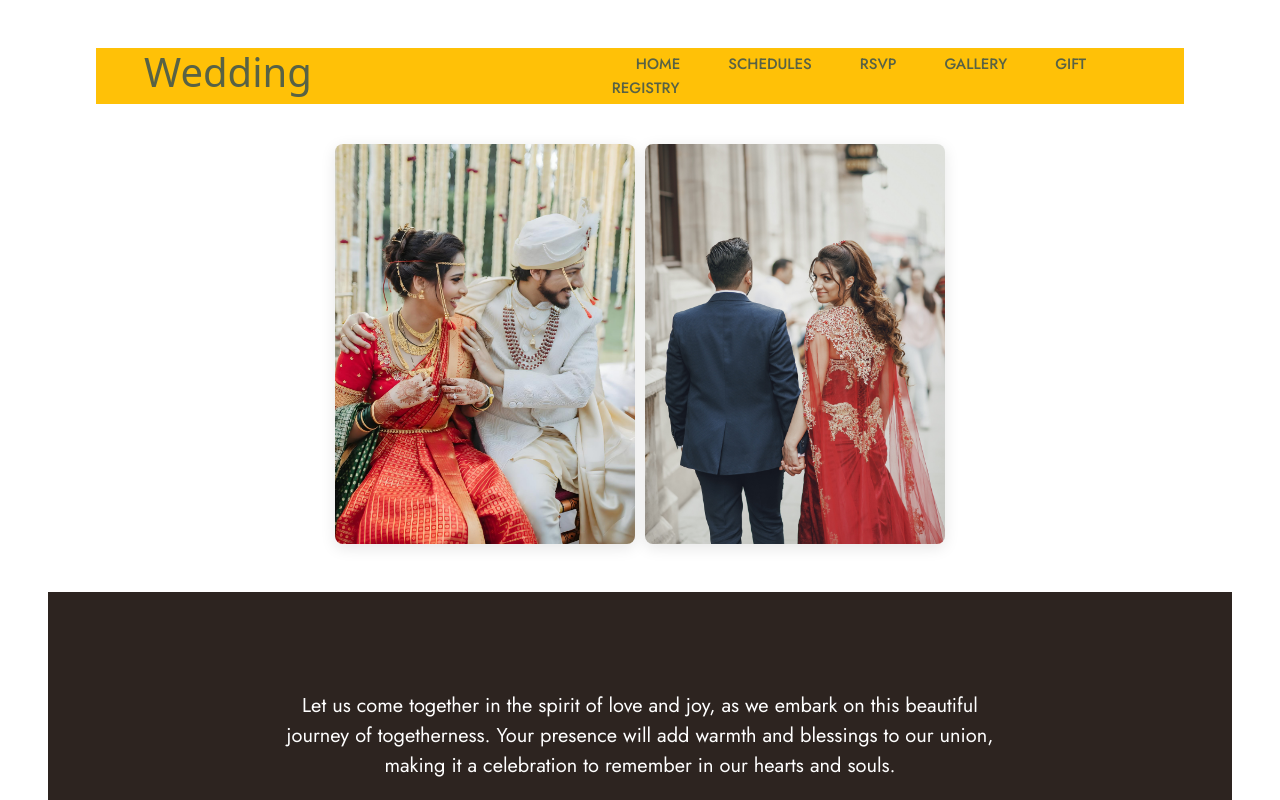
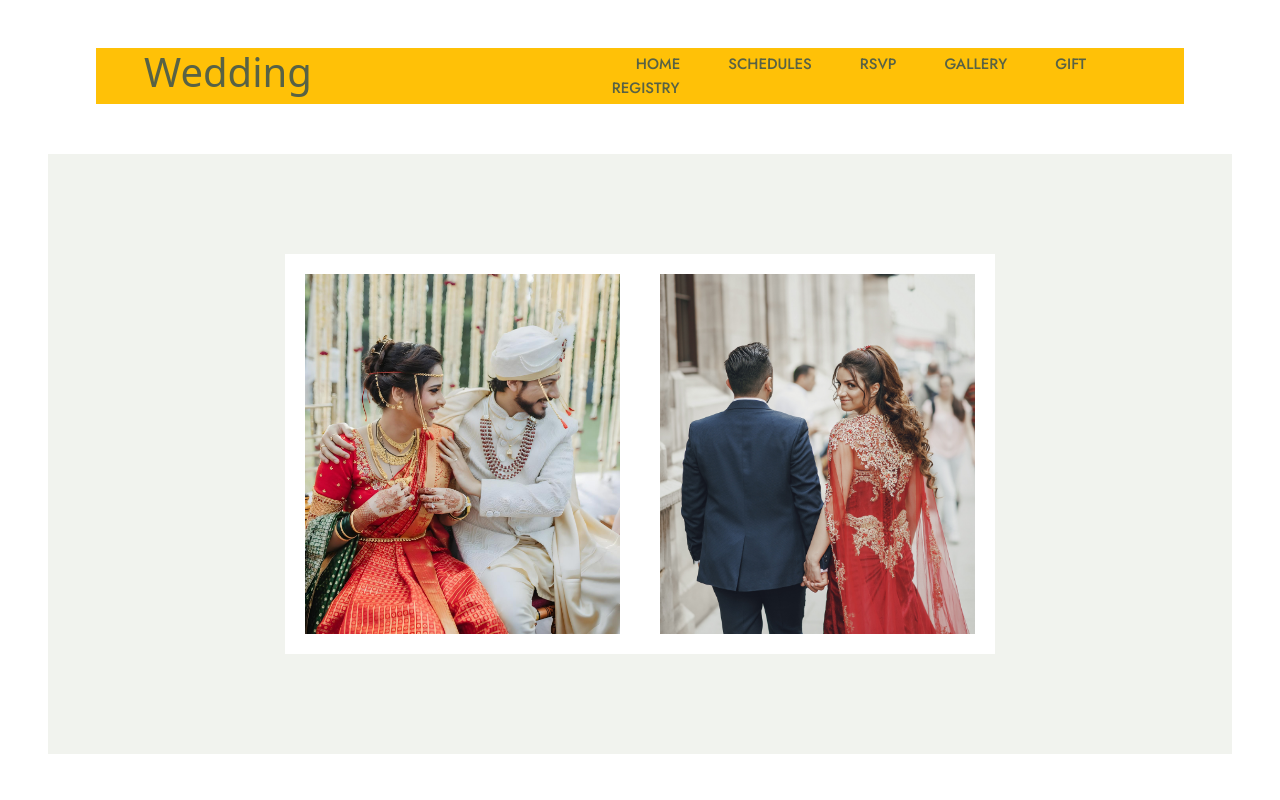
Before and after one commit to pavansvgithub/weddingpage, a React (Create React App) app: page /book in a window 1280 px wide. Shown: the top 800 px of the page. Built offline with nearby package versions, Linux system fonts and the light colour scheme; a web font is replaced by a local one.

Commit message:
Update index.css

```diff
--- a/src/Components/BookComponent/index.css
+++ b/src/Components/BookComponent/index.css
@@ -1,30 +1,25 @@
-.book-div {
-  display: flex;
-  justify-content: center;
-  align-items: center;
-  gap: 10px;
-  margin: 40px 0;
+.book-div{
+    width: 100%;
+    height: 600px;
+    display: flex;
+    flex-flow: row;
+    justify-content: center;
+    align-items: center;
+    background-color: #F1F3EE;
+    margin-top: 50px;
 }
-
-.left-page-div,
-.right-page-div {
-  width: 300px;
-  height: 400px;
-  overflow: hidden;
-  cursor: pointer;
-  border-radius: 8px;
-  transition: transform 0.4s ease;
-  box-shadow: 0 4px 15px rgba(0, 0, 0, 0.1);
+.left-page-div{
+    width: 30%;
+    height: 400px;
+    padding: 20px;
+    background-color: white;
 }
-
-.left-page-div:hover,
-.right-page-div:hover {
-  transform: scale(1.03);
+.right-page-div{
+    width: 30%;
+    height: 400px;
+    padding: 20px;
+    background-color: white;
 }
-
-.page-img {
-  width: 100%;
-  height: 100%;
-  object-fit: cover;
-  transition: transform 0.4s ease;
+.page-img{
+    object-fit: cover;
 }
```
